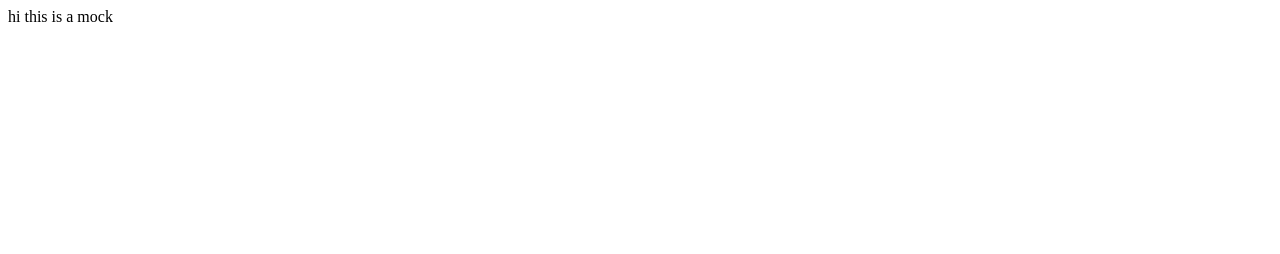
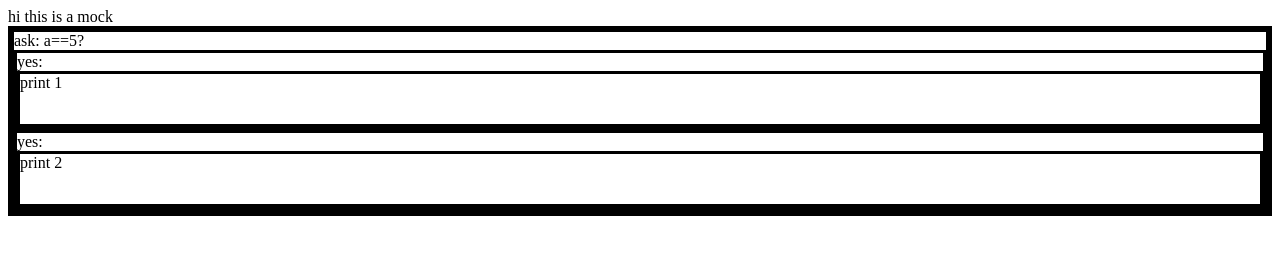
Before and after one commit to hpp3/OEC2016, a plain HTML site: page mock.html in a window 1280 px wide. Drawn offline with Linux system fonts and the light colour scheme.

Commit message:
add css file link

```diff
--- a/mock.html
+++ b/mock.html
@@ -1,13 +1,14 @@
 <html>
 <script src='js/monster.js'></script>
+<link rel='stylesheet' type='text/css' href='mock.css'>
 <body>
 hi this is a mock
 <div id='editor'>
     <div class='ask block' cond='a==5'>
-        <div class='yes'>
+        <div class='yes branch'>
             <div class='print' val='1'></div>
         </div>
-        <div class='no'>
+        <div class='no branch'>
             <div class='print' val='2'></div>
         </div>
     </div>
```
